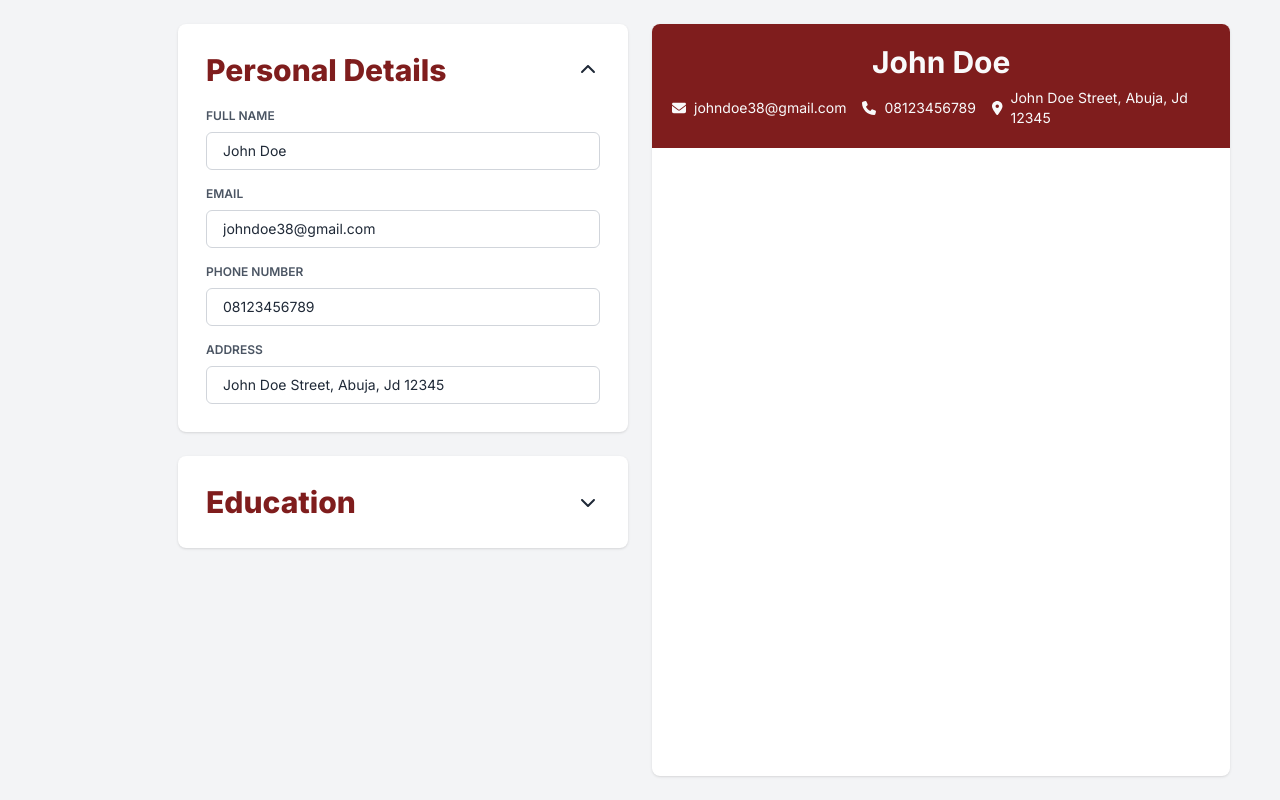
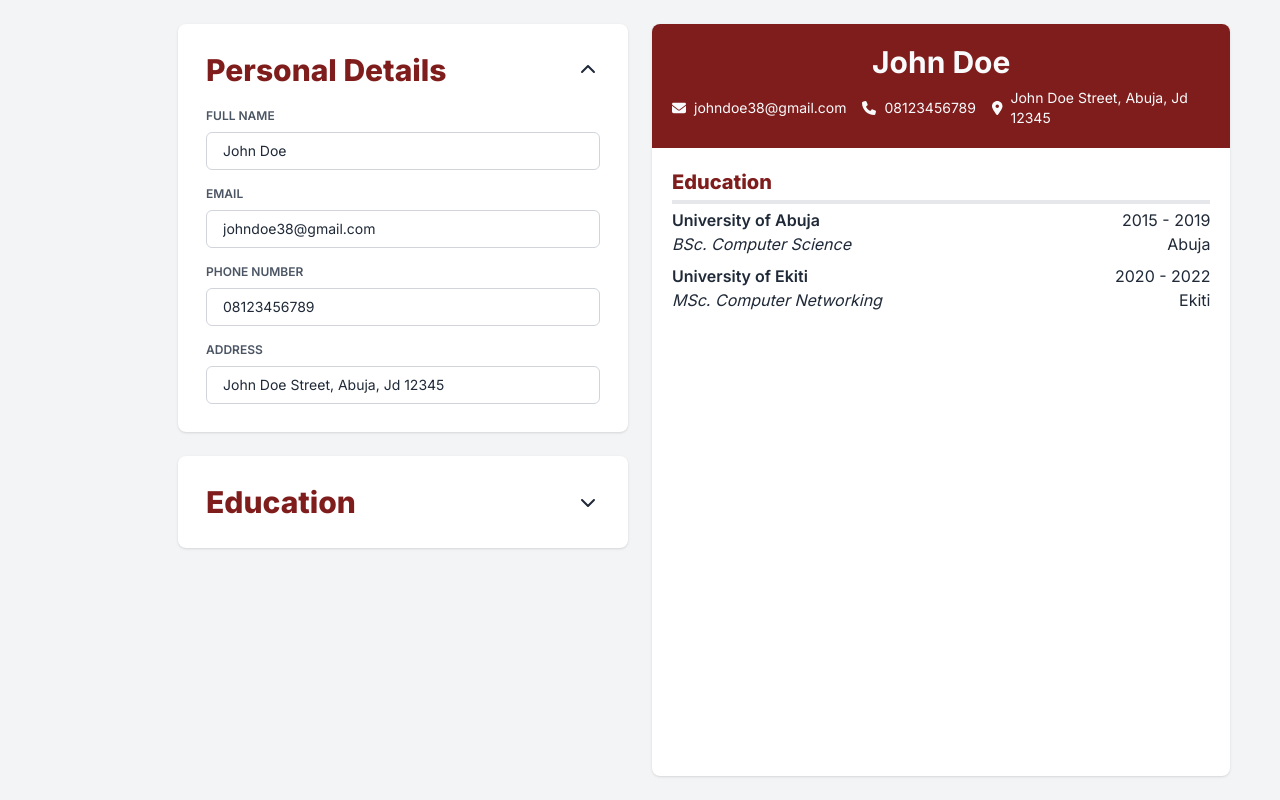
Before and after one commit to timknops/cv-builder, a React (Vite) app: page / in a window 1280 px wide. Built offline with nearby package versions, Linux system fonts and the light colour scheme.

Commit message:
Displaying the education on the resume and adding jsdoc

```diff
--- a/src/App.jsx
+++ b/src/App.jsx
@@ -22,7 +22,7 @@ const App = () => {
       {/* Right side of the page. */}
       <div className="relative">
         <div className="w-full h-screen py-6 fixed">
-          <Resume personalDetails={personalDetails} />
+          <Resume personalDetails={personalDetails} education={education} />
         </div>
       </div>
     </div>
--- a/src/components/education/Education.jsx
+++ b/src/components/education/Education.jsx
@@ -23,11 +23,12 @@ const Education = ({
   };
 
   const handleEditButton = (educationId) => {
+    // Find the education object that matches the id of the education to edit.
     const educationToEdit = education.find(
       (singleEducation) => singleEducation.id === educationId
     );
 
-    setNewEducationData(educationToEdit);
+    setNewEducationData(educationToEdit); // Set the education data to edit.
     handleOverviewChange();
   };
 
--- a/src/components/education/EducationInputForm.jsx
+++ b/src/components/education/EducationInputForm.jsx
@@ -99,7 +99,7 @@ const EducationInputForm = ({
         <InputGroup
           labelId="startYear"
           labelText="Start Year"
-          type="number"
+          type="text"
           placeholder="Stating year"
           value={newEducationData.startYear}
           onChange={handleNewEducationChange}
@@ -107,7 +107,7 @@ const EducationInputForm = ({
         <InputGroup
           labelId="endYear"
           labelText="End Year"
-          type="number"
+          type="text"
           placeholder="Ending year"
           value={newEducationData.endYear}
           onChange={handleNewEducationChange}
--- a/src/components/resume/Resume.jsx
+++ b/src/components/resume/Resume.jsx
@@ -1,9 +1,11 @@
 import ResumeHeader from "./ResumeHeader.jsx";
+import ResumeEducation from "./ResumeEducation.jsx";
 
-const Resume = ({ personalDetails }) => {
+const Resume = ({ personalDetails, education }) => {
   return (
     <div className="bg-white shadow rounded-lg h-full aspect-[1/1.3] flex flex-col items-center">
       <ResumeHeader personalDetails={personalDetails} />
+      <ResumeEducation education={education} />
     </div>
   );
 };
--- /dev/null
+++ b/src/components/resume/ResumeEducation.jsx
@@ -0,0 +1,27 @@
+import ResumeEducationItem from "./ResumeEducationItem";
+
+/**
+ * Renders the education section of the resume.
+ *
+ * @param {Array} education - The array of education data.
+ * @returns {JSX.Element} The rendered education section.
+ */
+const ResumeEducation = ({ education }) => {
+  return (
+    <div className="w-full p-5">
+      <h3 className="text-red-900 text-xl font-extrabold">Education</h3>
+      <hr className="h-1 my-1 bg-gray-200 border" />
+
+      <div className="flex flex-col gap-2">
+        {education.map((singleEducation) => (
+          <ResumeEducationItem
+            singleEducation={singleEducation}
+            key={singleEducation.id}
+          />
+        ))}
+      </div>
+    </div>
+  );
+};
+
+export default ResumeEducation;
--- /dev/null
+++ b/src/components/resume/ResumeEducationItem.jsx
@@ -0,0 +1,32 @@
+/**
+ * Renders a single education item in the resume.
+ *
+ * @param {Object} singleEducation - The education object containing school, degree, startYear, endYear, and location.
+ * @returns {JSX.Element} The rendered education item.
+ */
+const ResumeEducationItem = ({ singleEducation }) => {
+  return (
+    <div className="grid grid-cols-2">
+      <div className="flex flex-col justify-center">
+        <h4 className="font-semibold">{singleEducation.school}</h4>
+        <p className="italic">{singleEducation.degree}</p>
+      </div>
+
+      <div className="flex flex-col items-end justify-center">
+        <p>
+          {singleEducation.startYear}
+
+          {/** Only display dash if both startYear and endYear are provided */}
+          {singleEducation.startYear !== "" &&
+            singleEducation.endYear !== "" &&
+            " - "}
+
+          {singleEducation.endYear}
+        </p>
+        <p>{singleEducation.location}</p>
+      </div>
+    </div>
+  );
+};
+
+export default ResumeEducationItem;
```
